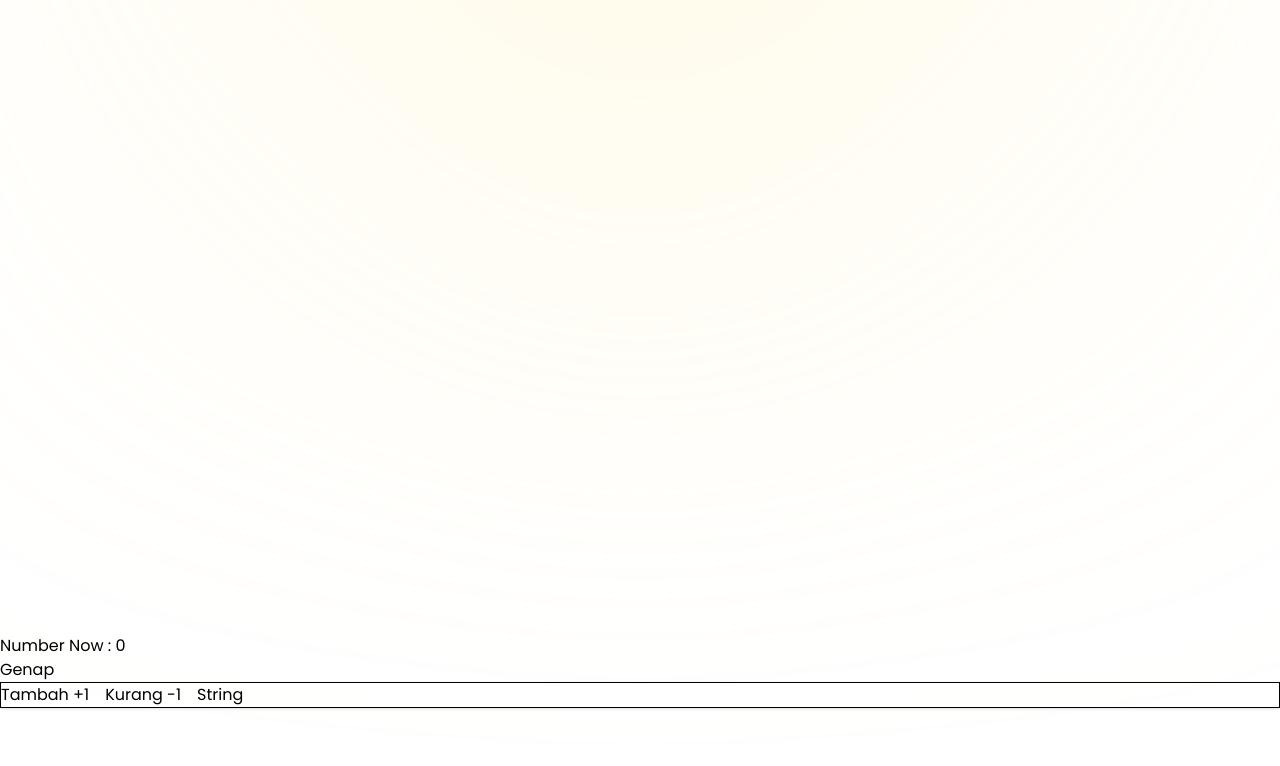
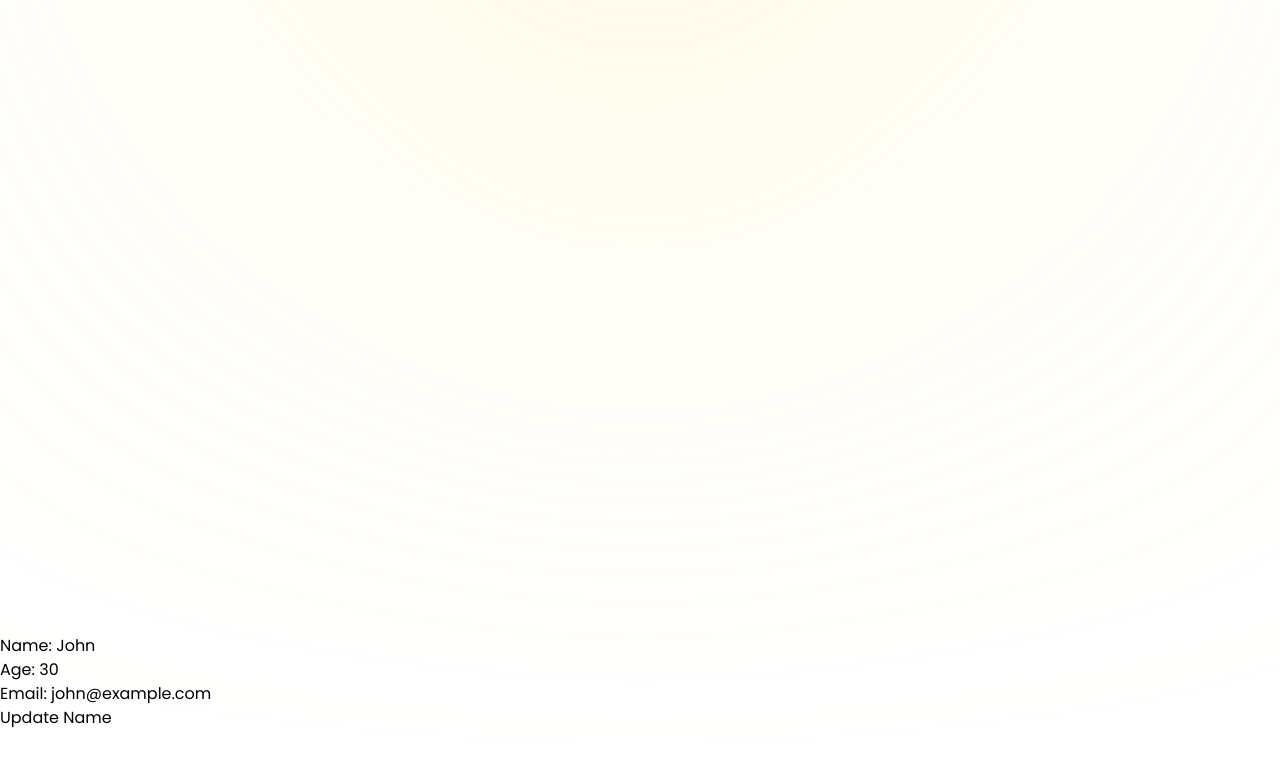
Before and after one commit to kouuch/webdev-adventure, a React (Vite) app: page / in a window 1280 px wide. Shown: the part 566-1332 px from the top of the page. Built offline with nearby package versions, Linux system fonts and the light colour scheme; a web font is replaced by a local one.

Commit message:
spread operator

```diff
--- /dev/null
+++ b/src/components/Card.jsx
@@ -0,0 +1,16 @@
+import React from 'react'
+
+const Card = ({title, description}) => {
+  return (
+    <div>
+      <h1>{title}</h1>
+      <ul>
+        {description.map((item, index) =>(
+          <li key={index}>{item}</li>
+        ))}
+      </ul>
+    </div>
+  )
+}
+
+export default Card
--- a/src/page/TodoList.jsx
+++ b/src/page/TodoList.jsx
@@ -1,26 +1,25 @@
 import { useState } from "react";
 
 const TodoList = () => {
-  const [count, setCount] = useState(0);
+  const [user, setUser] = useState({
+    name: 'John',
+    age: 30,
+    email: 'john@example.com',
+  });
+
+  const updateUser = () => {
+
+    setUser({
+      name: 'Kouch',
+      age: 30,
+    });
+  };
   return (
     <div className="w-full mt-100">
-      <p>Number Now : {count} </p>
-      <div>
-        {typeof count === "number" ? (
-          count % 2 === 0 ? (
-            <p>Genap</p>
-          ) : (
-            <p>Ganjil</p>
-          )
-        ) : (
-          <p>Bukan Angka</p>
-        )}
-      </div>
-      <div className="border shadow flex gap-4">
-        <button onClick={() => setCount(count + 1)}>Tambah +1</button>
-        <button onClick={() => setCount(count - 1)}>Kurang -1</button>
-        <button onClick={() =>  setCount("string bre")}>String</button>
-      </div>
+      <p>Name: {user.name}</p>
+      <p>Age: {user.age}</p>
+      <p>Email: {user.email}</p>
+      <button onClick={updateUser}>Update Name</button>
     </div>
   );
 };
```
